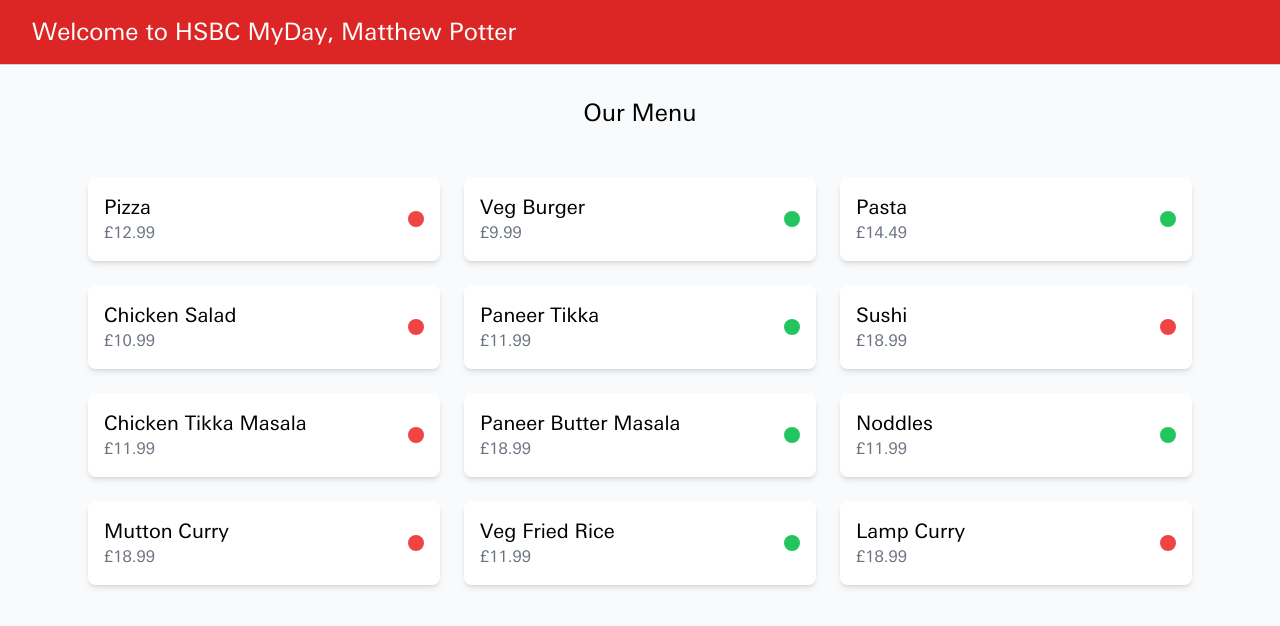
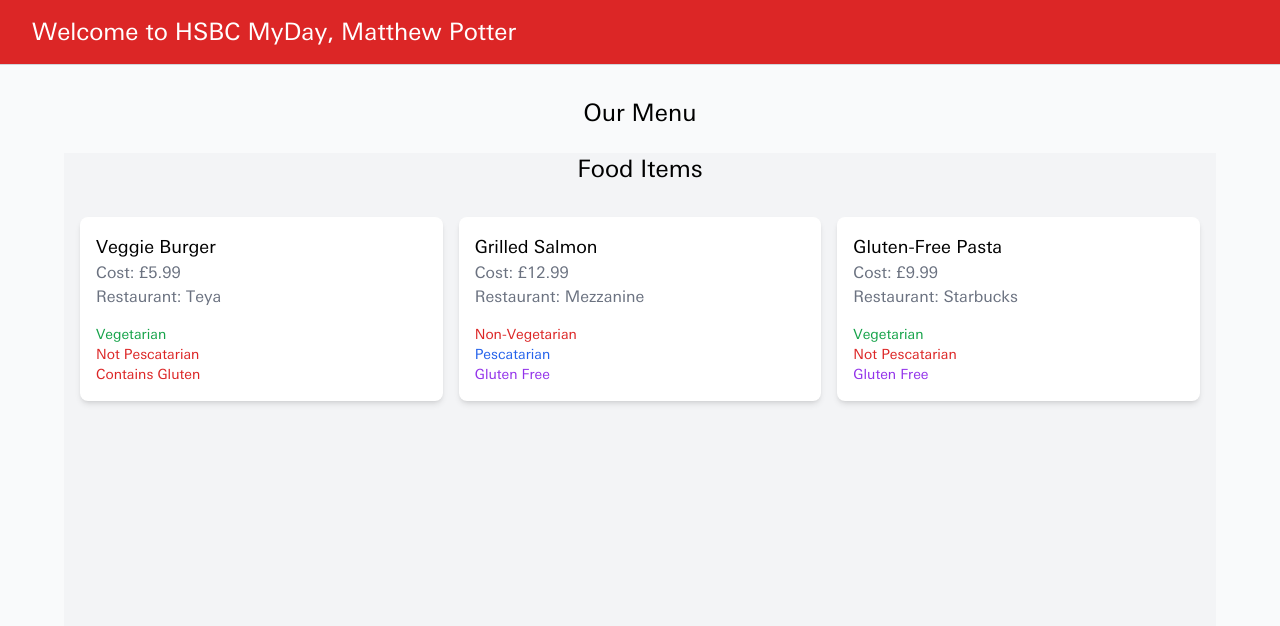
Before and after one commit to psymbio/myday_demo, a Next.js app: page /food_drink in a window 1280 px wide. Shown: the top 626 px of the page. Built offline with nearby package versions, Linux system fonts and the light colour scheme.

Commit message:
Updated the food and drink with restruant

```diff
--- /dev/null
+++ b/src/app/components/ui/FoodItemData.tsx
@@ -0,0 +1,63 @@
+// Define the FoodItemData type and FoodItemProps interface
+interface FoodItemData {
+    id: number;
+    name: string;
+    cost: number;
+    restaurantId: number;
+    veg: boolean;
+    pescatarian: boolean;
+    glutenFree: boolean;
+  }
+
+  interface FoodItemProps {
+    foodData: FoodItemData[];
+  }
+
+  // React component to display each food item in a separate card
+  const FoodItemList: React.FC<FoodItemProps> = ({ foodData }) => {
+    const restaurantNames = ["Teya", "Mezzanine", "Starbucks"];
+
+    return (
+      <div className="grid grid-cols-1 sm:grid-cols-2 lg:grid-cols-3 gap-4 p-4">
+        {foodData.map((item) => (
+          <div key={item.id} className="bg-white rounded-lg shadow-md p-4">
+            <h3 className="text-lg font-semibold">{item.name}</h3>
+            <p className="text-gray-500">Cost: £{item.cost.toFixed(2)}</p>
+            <p className="text-gray-500">Restaurant: {restaurantNames[item.restaurantId]}</p>
+
+            {/* Dietary information */}
+            <div className="mt-4">
+              <p className={`text-sm ${item.veg ? "text-green-600" : "text-red-600"}`}>
+                {item.veg ? "Vegetarian" : "Non-Vegetarian"}
+              </p>
+              <p className={`text-sm ${item.pescatarian ? "text-blue-600" : "text-red-600"}`}>
+                {item.pescatarian ? "Pescatarian" : "Not Pescatarian"}
+              </p>
+              <p className={`text-sm ${item.glutenFree ? "text-purple-600" : "text-red-600"}`}>
+                {item.glutenFree ? "Gluten Free" : "Contains Gluten"}
+              </p>
+            </div>
+          </div>
+        ))}
+      </div>
+    );
+  };
+
+  // Sample usage with foodData
+  const sampleFoodData: FoodItemData[] = [
+    { id: 1, name: "Veggie Burger", cost: 5.99, restaurantId: 0, veg: true, pescatarian: false, glutenFree: false },
+    { id: 2, name: "Grilled Salmon", cost: 12.99, restaurantId: 1, veg: false, pescatarian: true, glutenFree: true },
+    { id: 3, name: "Gluten-Free Pasta", cost: 9.99, restaurantId: 2, veg: true, pescatarian: false, glutenFree: true },
+  ];
+
+  // App Component
+  const App: React.FC = () => {
+    return (
+      <div className="min-h-screen bg-gray-100">
+        <h1 className="text-2xl font-bold text-center my-4">Food Items</h1>
+        <FoodItemList foodData={sampleFoodData} />
+      </div>
+    );
+  };
+
+  export default App;
--- /dev/null
+++ b/src/app/components/ui/FoodItemPage.tsx
@@ -0,0 +1,141 @@
+import React, { useState } from 'react';
+
+// Food Item Type
+interface FoodItemData {
+  id: number;
+  name: string;
+  cost: number;
+  restaurantId: number;
+  veg: boolean;
+  pescatarian: boolean;
+  glutenFree: boolean;
+}
+
+// Restaurant Item Type
+interface RestaurantItemData {
+  id: number;
+  name: string;
+  text: string;
+  subtext: string;
+  image: string;
+}
+
+// Sample Food Data
+const foodData: FoodItemData[] = [
+  { id: 1, name: 'Veggie Burger', cost: 5.99, restaurantId: 0, veg: true, pescatarian: false, glutenFree: false },
+  { id: 2, name: 'Grilled Salmon', cost: 12.99, restaurantId: 1, veg: false, pescatarian: true, glutenFree: true },
+  { id: 3, name: 'Gluten-Free Pasta', cost: 9.99, restaurantId: 2, veg: true, pescatarian: false, glutenFree: true },
+  { id: 4, name: 'Chicken Sandwich', cost: 7.99, restaurantId: 1, veg: false, pescatarian: false, glutenFree: false }
+];
+
+// Sample Restaurant Data
+const restaurantData: RestaurantItemData[] = [
+  { id: 0, name: 'Teya', text: 'Healthy & Delicious', subtext: 'Fresh vegetarian options', image: 'https://via.placeholder.com/150' },
+  { id: 1, name: 'Mezzanine', text: 'Grilled Perfection', subtext: 'Best seafood and meats', image: 'https://via.placeholder.com/150' },
+  { id: 2, name: 'Starbucks', text: 'Coffee & More', subtext: 'Gluten-free options available', image: 'https://via.placeholder.com/150' }
+];
+
+// Restaurant Item Component
+const RestaurantItem: React.FC<{ restaurant: RestaurantItemData; onClick: () => void }> = ({ restaurant, onClick }) => {
+  return (
+    <div onClick={onClick} className="cursor-pointer bg-white rounded-lg shadow-lg p-4 hover:shadow-xl transition">
+      <img
+        src={restaurant.image}
+        alt={restaurant.name}
+        className="w-full h-32 object-cover rounded-t-lg" // object-cover for image fit
+      />
+      <div className="mt-2">
+        <h2 className="text-xl font-semibold">{restaurant.name}</h2>
+        <p className="text-gray-500">{restaurant.text}</p>
+        <p className="text-gray-400 text-sm">{restaurant.subtext}</p>
+      </div>
+    </div>
+  );
+};
+
+// Food Item Component
+const FoodItem: React.FC<{ food: FoodItemData }> = ({ food }) => {
+  return (
+    <div className="bg-white rounded-lg shadow-md p-4">
+      <h3 className="text-lg font-semibold">{food.name}</h3>
+      <p className="text-gray-500">Cost: £{food.cost.toFixed(2)}</p>
+      <p className={`text-sm ${food.veg ? 'text-green-600' : 'text-red-600'}`}>
+        {food.veg ? 'Vegetarian' : 'Non-Vegetarian'}
+      </p>
+      <p className={`text-sm ${food.pescatarian ? 'text-blue-600' : 'text-red-600'}`}>
+        {food.pescatarian ? 'Pescatarian' : 'Not Pescatarian'}
+      </p>
+      <p className={`text-sm ${food.glutenFree ? 'text-purple-600' : 'text-red-600'}`}>
+        {food.glutenFree ? 'Gluten-Free' : 'Contains Gluten'}
+      </p>
+    </div>
+  );
+};
+
+// Main Page Component
+const FoodItemsPage: React.FC = () => {
+  const [selectedRestaurant, setSelectedRestaurant] = useState<number | null>(null);
+
+  // Filter food items based on selected restaurant
+  const filteredFoodData = selectedRestaurant !== null
+    ? foodData.filter(food => food.restaurantId === selectedRestaurant)
+    : foodData;
+
+  const handleFilterClick = (restaurantId: number) => {
+    setSelectedRestaurant(restaurantId);
+  };
+
+  return (
+    <div className="min-h-screen bg-gray-100 p-4">
+      <h1 className="text-2xl font-bold text-center mb-4">Restaurants</h1>
+
+      {/* Filter Button */}
+      <div className="flex justify-center mb-4">
+        <button
+          onClick={() => setSelectedRestaurant(null)} // Reset filter to show all
+          className="bg-blue-500 text-white py-2 px-4 rounded-lg hover:bg-blue-700 transition"
+        >
+          Show All Restaurants
+        </button>
+      </div>
+
+      {/* Restaurant Section */}
+      <div className="grid grid-cols-1 sm:grid-cols-2 lg:grid-cols-3 gap-4 mb-8">
+        {restaurantData.map((restaurant) => (
+          <RestaurantItem
+            key={restaurant.id}
+            restaurant={restaurant}
+            onClick={() => handleFilterClick(restaurant.id)}
+          />
+        ))}
+      </div>
+
+      {/* Food Items Section */}
+      <h2 className="text-2xl font-bold text-center mb-4">Food Items</h2>
+
+      {/* Food Filter by Restaurant */}
+      <div className="mb-6 flex justify-center">
+        <select
+          onChange={(e) => setSelectedRestaurant(parseInt(e.target.value))}
+          value={selectedRestaurant ?? ""}
+          className="p-2 border border-gray-300 rounded-lg"
+        >
+          <option value="">Filter by Restaurant</option>
+          {restaurantData.map((restaurant) => (
+            <option key={restaurant.id} value={restaurant.id}>{restaurant.name}</option>
+          ))}
+        </select>
+      </div>
+
+      <div className="grid grid-cols-1 sm:grid-cols-2 lg:grid-cols-3 gap-4">
+        {filteredFoodData.length > 0 ? (
+          filteredFoodData.map((food) => <FoodItem key={food.id} food={food} />)
+        ) : (
+          <p className="text-center col-span-3 text-gray-500">No items available for this restaurant</p>
+        )}
+      </div>
+    </div>
+  );
+};
+
+export default FoodItemsPage;
--- a/src/app/food_drink/page.tsx
+++ b/src/app/food_drink/page.tsx
@@ -1,31 +1,11 @@
 
 import Head from 'next/head';
-import FoodList from '../components/ui/FoodList';
+import FoodItemData from '../components/ui/FoodItemData';
+import FoodItemPage from '../components/ui/FoodItemPage';
 import Header from '../components/ui/Header';
 
-interface FoodItemProps {
-  id: number;
-  name: string;
-  price: number;
-  isVeg: boolean;
-}
 
-const Home: React.FC = () => {
-  const foodItems: FoodItemProps[] = [
-    { id: 1, name: 'Pizza', price: 12.99, isVeg: false },
-    { id: 2, name: 'Veg Burger', price: 9.99, isVeg: true },
-    { id: 3, name: 'Pasta', price: 14.49, isVeg: true },
-    { id: 4, name: 'Chicken Salad', price: 10.99, isVeg: false },
-    { id: 5, name: 'Paneer Tikka', price: 11.99, isVeg: true },
-    { id: 6, name: 'Sushi', price: 18.99, isVeg: false },
-    { id: 7, name: 'Chicken Tikka Masala', price: 11.99, isVeg: false },
-    { id: 8, name: 'Paneer Butter Masala', price: 18.99, isVeg: true },
-    { id: 9, name: 'Noddles', price: 11.99, isVeg: true },
-    { id: 10, name: 'Mutton Curry', price: 18.99, isVeg: false },
-    { id: 9, name: 'Veg Fried Rice', price: 11.99, isVeg: true },
-    { id: 10, name: 'Lamp Curry', price: 18.99, isVeg: false },
-  ];
-
+function Home () {
   return (
     <div>
       <Head>
@@ -38,7 +18,7 @@ const Home: React.FC = () => {
       <main className="bg-gray-50 min-h-screen">
         <section className="max-w-6xl mx-auto py-8">
           <h2 className="text-2xl font-bold text-center mb-6">Our Menu</h2>
-          <FoodList items={foodItems} />
+          <FoodItemData />
         </section>
       </main>
     </div>
```
